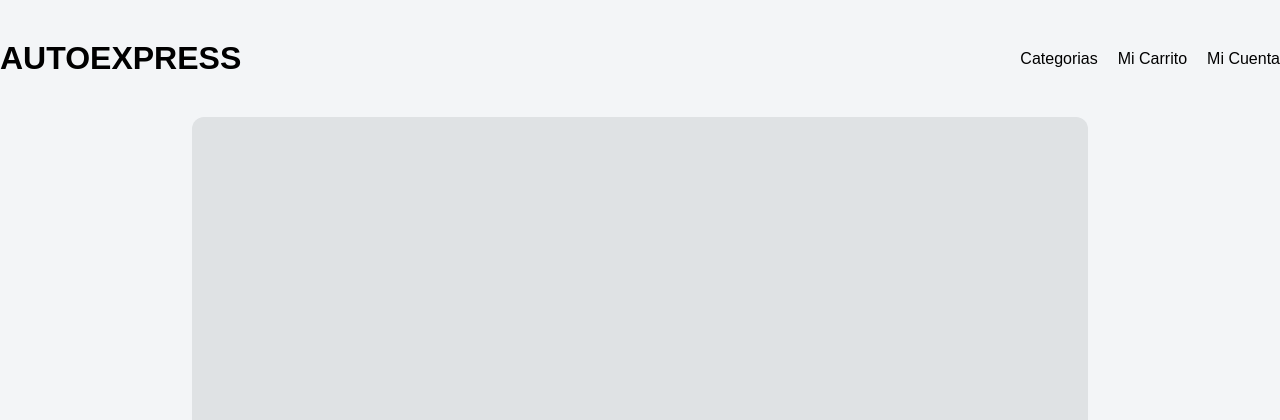
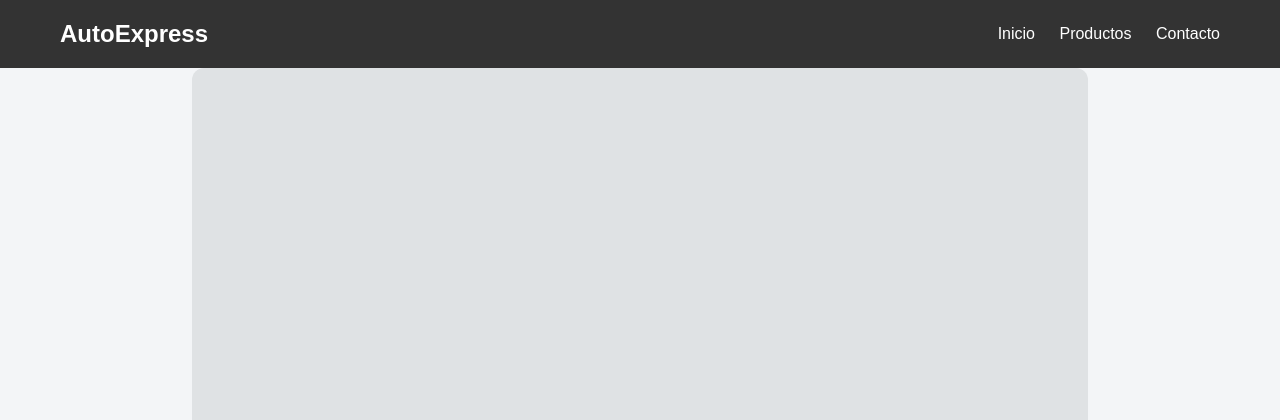
Before and after one commit to Alonso0047/proyecto_Tfg, a PHP site: page /pagina1.html in a window 1280 px wide. Shown: the top 420 px of the page. Run offline with PHP 8.4, Linux system fonts and the light colour scheme.

Commit message:
cambiando estilos

```diff
--- a/web page/css/pagina1.css
+++ b/web page/css/pagina1.css
@@ -1,29 +1,43 @@
 header {
-	padding: 40px 0;
-	display: flex;
-	justify-content: space-between;
-	align-items: center;
-    margin: 0px;
+    background-color: #333;
+    color: #fff;
+    padding: 20px 0;
 }
 
-.header__logo {
-		text-transform: uppercase;
-		font-size: 32px;
-		font-weight: 700;
+.header-container {
+    display: flex;
+    justify-content: space-between;
+    align-items: center;
+    max-width: 1200px;
+    margin: 0 auto;
 }
 
-.header__menu {
-		display: flex;
-		gap: 20px;
+.logo-container {
+    flex: 1;
 }
 
-.header__link {
-		color: #000;
+.logo {
+    font-size: 1.5em;
+    margin-left: 20px;
 }
 
-.header__link:hover {
-		text-decoration: underline;
-	}
+
+
+nav ul {
+    list-style-type: none;
+    margin: 0;
+    padding: 0;
+}
+
+nav ul li {
+    display: inline;
+    margin-right: 20px;
+}
+
+nav ul li a {
+    color: #fff;
+    text-decoration: none;
+}
 
 
 
--- a/web page/pagina1.html
+++ b/web page/pagina1.html
@@ -7,13 +7,19 @@
 </head>
 
 <body>
-    <header class="header">
-        <h1 class="header__logo">AUTOEXPRESS</h1>
-        <nav class="header__menu">
-            <a href="#" class="header__link">Categorias</a>
-            <a href="#" class="header__link" data-accion="abrir-carrito">Mi Carrito</a>
-            <a href="#" class="header__link">Mi Cuenta</a>
-        </nav>
+    <header>
+        <div class="header-container">
+            <div class="logo-container">
+                <h1 class="logo">Auto<span class="logo-accent">Express</span></h1>
+            </div>
+            <nav>
+                <ul>
+                    <li><a href="#">Inicio</a></li>
+                    <li><a href="#">Productos</a></li>
+                    <li><a href="#">Contacto</a></li>
+                </ul>
+            </nav>
+        </div>
     </header>
 
     <div class="contenedor-principal" id="contenedor__principal">
```
